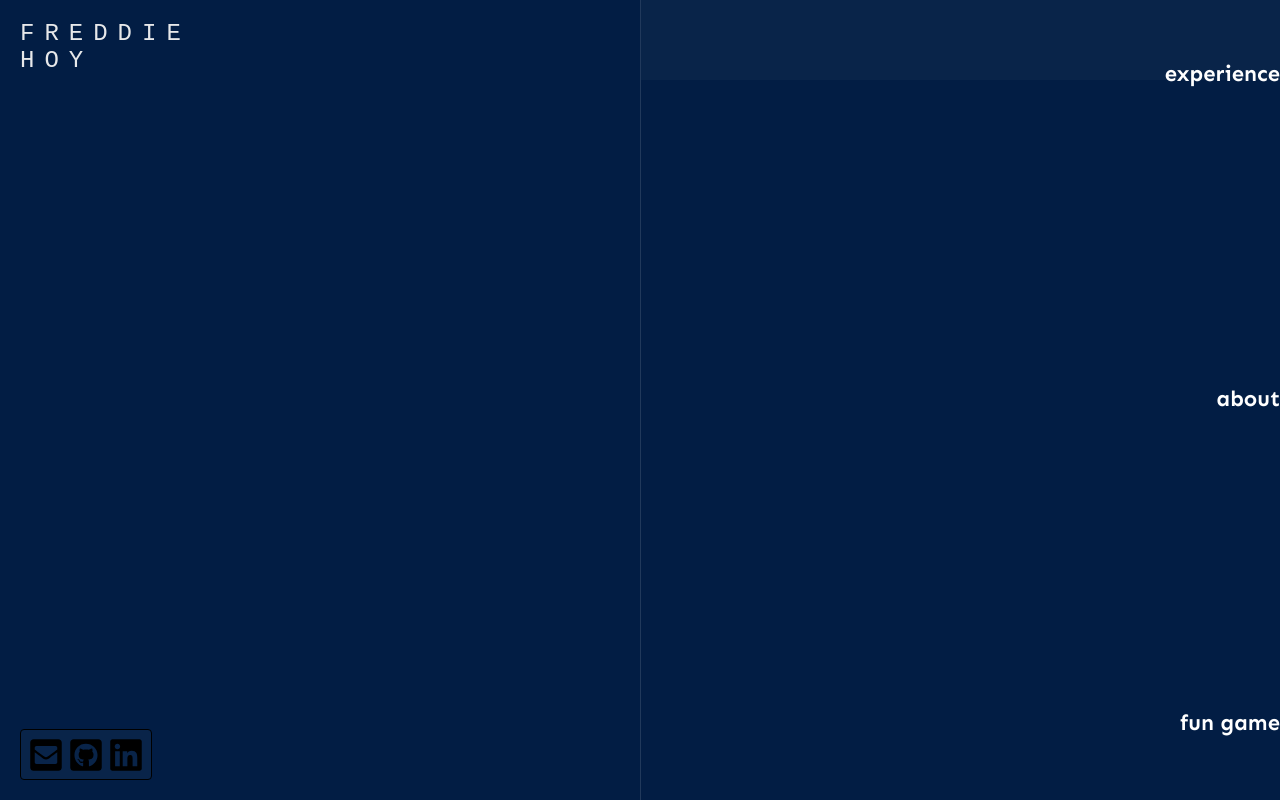
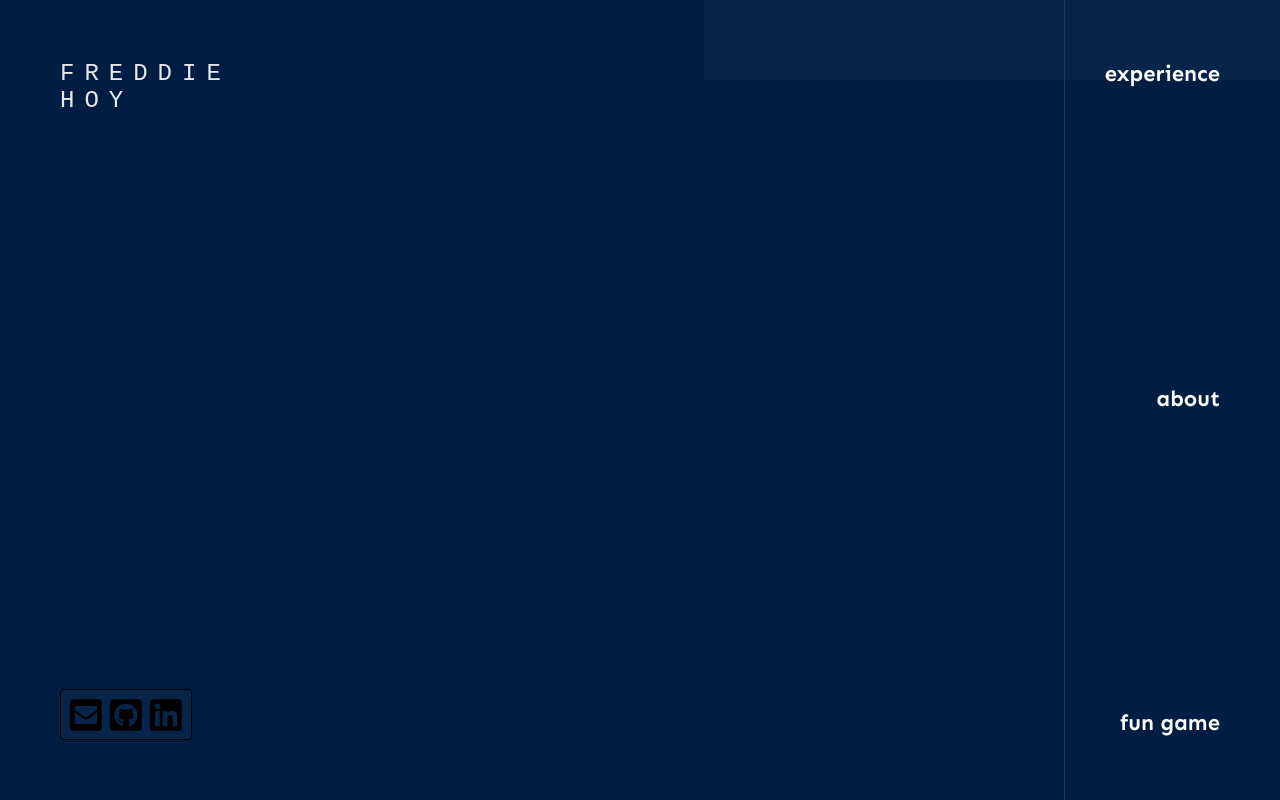
Before and after one commit to FreddieHoy/react-portfolio, a React (Create React App) app: page /about in a window 1280 px wide. Built offline with nearby package versions, Linux system fonts and the light colour scheme.

Commit message:
Make the home page responsive

```diff
--- a/src/App.js
+++ b/src/App.js
@@ -27,8 +27,8 @@ const Container = styled.div`
     background: linear-gradient(
       to right,
       ${colors.backgroundOne} 0%,
-      ${colors.backgroundOne} 50%,
-      ${colors.backgroundTwo} 50%,
+      ${colors.backgroundOne} 55%,
+      ${colors.backgroundTwo} 45%,
       ${colors.backgroundTwo} 100%
     );
   }
@@ -36,6 +36,7 @@ const Container = styled.div`
 
 const HeadingContianer = styled.div`
   display: flex;
+  justify-content: space-between;
   height: 10vh;
 `;
 
--- a/src/components/common/ContactLinks.js
+++ b/src/components/common/ContactLinks.js
@@ -1,5 +1,5 @@
 import { colors } from 'config/colors';
-import { indentSizeMobile } from 'config/spacing';
+import { indentSizeLaptop, indentSizeMobile } from 'config/spacing';
 import React from 'react';
 import EmailIcon from 'static/EmailIcon.svg';
 import GitHubIconlIcon from 'static/GitHubIcon.svg';
@@ -14,6 +14,10 @@ const Container = styled.div`
   padding: 5px 5px 0 5px;
   border: 1px solid black;
   border-radius: 4px;
+  @media (min-width: 641px) {
+    left: ${indentSizeLaptop}px;
+    bottom: ${indentSizeLaptop}px;
+  }
 `;
 
 const ContactButton = styled.img`
--- a/src/components/common/Heading.js
+++ b/src/components/common/Heading.js
@@ -1,5 +1,5 @@
 import { NameTitle } from 'config/fontStyles';
-import { indentSizeMobile } from 'config/spacing';
+import { indentSizeLaptop, indentSizeMobile } from 'config/spacing';
 import React from 'react';
 import { Link } from 'react-router-dom';
 import styled from 'styled-components';
@@ -9,6 +9,10 @@ const TitleContainer = styled.div`
   width: 50%;
   display: flex;
   justify-content: space-between;
+
+  @media (min-width: 641px) {
+    padding: ${indentSizeLaptop}px;
+  }
 `;
 
 const StyledLink = styled(Link)`
--- a/src/components/common/Navbar.js
+++ b/src/components/common/Navbar.js
@@ -13,15 +13,14 @@ const NavContainer = styled.div`
   justify-content: flex-start;
   text-align: right;
   padding: ${indentSizeMobile}px;
-  width: 50%;
 
   @media (min-width: 641px) {
-    right: ${indentSizeLaptop}px;
-    padding: ${indentSizeLaptop}px 0;
-    padding-left: ${indentSizeLaptop}px;
+    positon: fixed;
+    padding: ${indentSizeLaptop}px;
+    padding-left: 40px;
+    height: 100vh;
+    justify-content: space-between;
     border-left: 1px solid ${colors.borderWhite};
-    justify-content: space-between;
-    height: 100vh;
   }
 `;
 
--- a/src/components/home/Home.js
+++ b/src/components/home/Home.js
@@ -1,4 +1,4 @@
-import { indentSizeMobile } from 'config/spacing';
+import { indentSizeLaptop, indentSizeMobile } from 'config/spacing';
 import React from 'react';
 import styled from 'styled-components';
 
@@ -11,6 +11,10 @@ const Container = styled.div`
   display: flex;
   align-items: center;
   justify-content: flex-start;
+
+  @media (min-width: 641px) {
+    padding: ${indentSizeLaptop}px;
+  }
 `;
 
 export const Home = () => (
--- a/src/components/home/TitleTag.js
+++ b/src/components/home/TitleTag.js
@@ -17,6 +17,9 @@ const Container = styled.div`
   display: flex;
   flex-wrap: wrap;
   padding-bottom: 20%;
+  @media (min-width: 641px) {
+    padding-bottom: 10%;
+  }
 `;
 
 export const TitleTag = () => (
```
